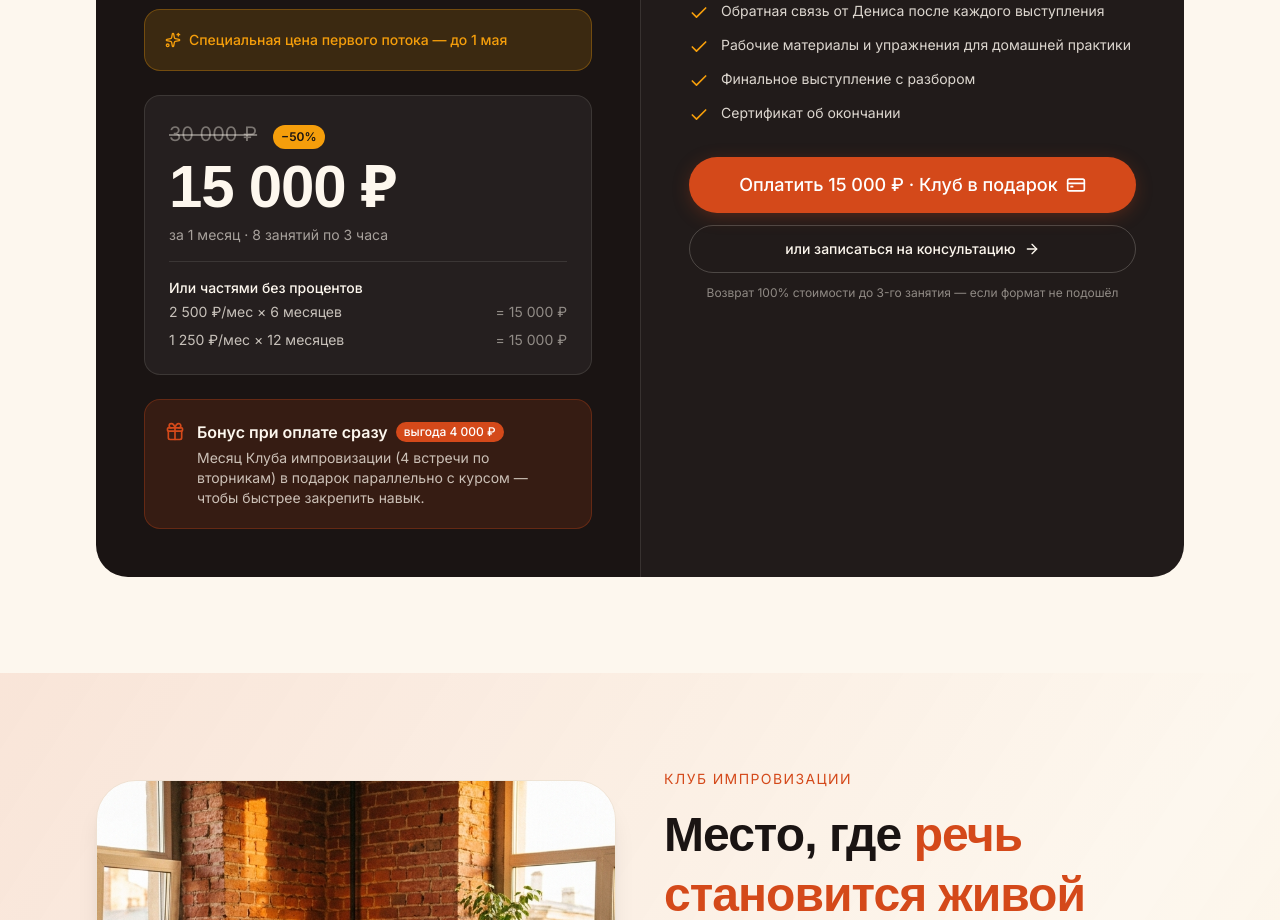
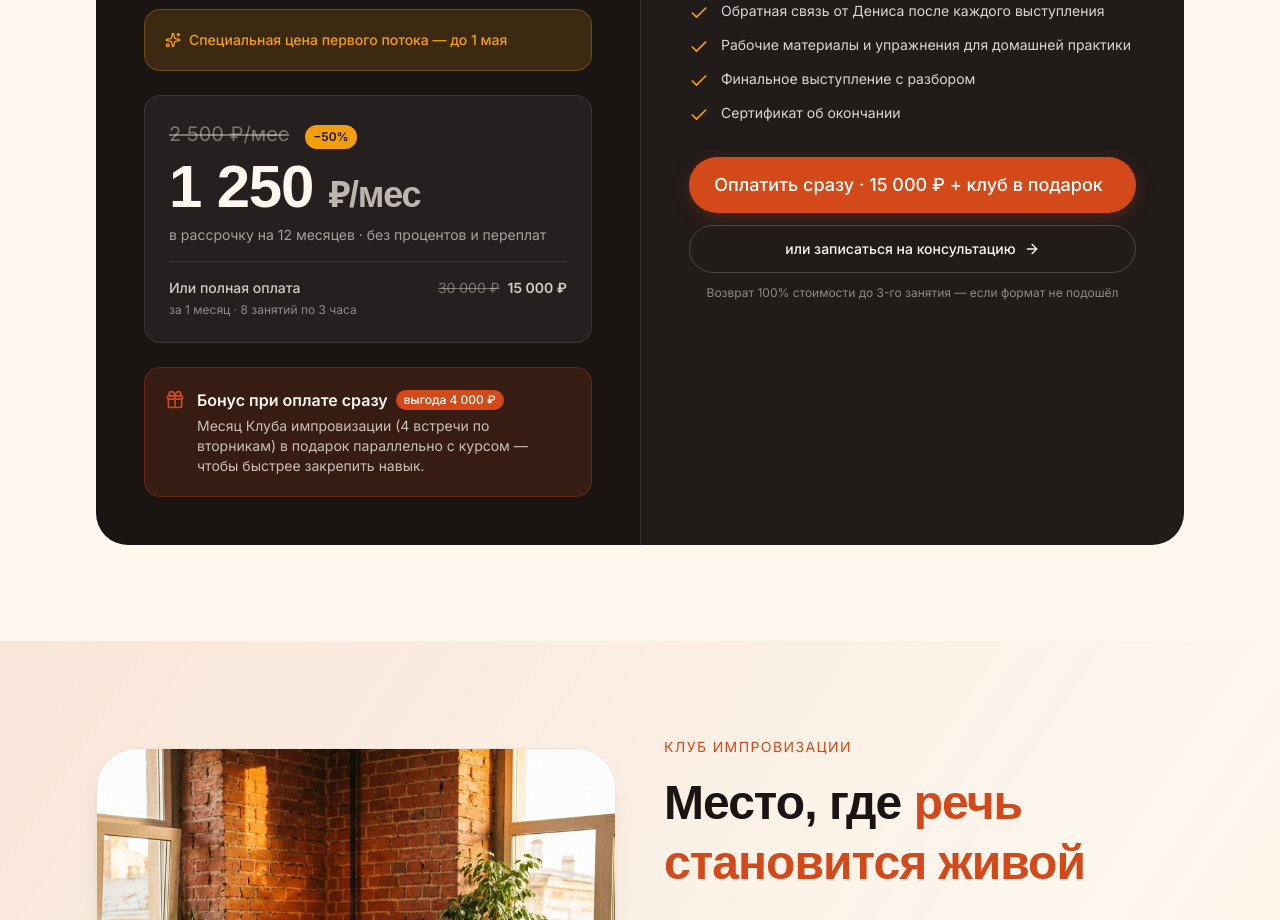
Before and after one commit to proektytelegram-alt/zhivaya-rech, a Next.js app: page / in a window 1280 px wide. Shown: the part 2740-3660 px from the top of the page. Built offline with nearby package versions, Linux system fonts and the light colour scheme; a web font is replaced by a local one.

Commit message:
feat: рассрочка 1 250 ₽/мес — главное число, полная цена вторична

```diff
--- a/src/components/sections/Program.tsx
+++ b/src/components/sections/Program.tsx
@@ -129,27 +129,30 @@ export function Program() {
               <div className="rounded-2xl bg-background/5 border border-background/10 p-6 mb-6">
                 <div className="flex items-baseline gap-4 mb-2">
                   <span className="text-background/40 line-through text-xl">
-                    30 000 ₽
+                    2 500 ₽/мес
                   </span>
                   <span className="text-xs bg-accent text-foreground font-semibold px-2 py-1 rounded-full">
                     −50%
                   </span>
                 </div>
-                <div className="font-display text-5xl md:text-6xl font-semibold mb-2">
-                  15 000 ₽
+                <div className="font-display text-5xl md:text-6xl font-semibold mb-2 leading-none">
+                  1 250 <span className="text-3xl md:text-4xl text-background/70">₽/мес</span>
                 </div>
                 <div className="text-background/60 text-sm mb-4">
-                  за 1 месяц · 8 занятий по 3 часа
+                  в рассрочку на 12 месяцев · без процентов и переплат
                 </div>
-                <div className="pt-4 border-t border-background/10 text-sm space-y-2">
-                  <div className="font-medium mb-1">Или частями без процентов</div>
-                  <div className="flex justify-between text-background/75">
-                    <span>2 500 ₽/мес × 6 месяцев</span>
-                    <span className="text-background/50">= 15 000 ₽</span>
+                <div className="pt-4 border-t border-background/10 text-sm space-y-1">
+                  <div className="flex justify-between text-background/80">
+                    <span className="font-medium">Или полная оплата</span>
+                    <span>
+                      <span className="text-background/40 line-through mr-2">
+                        30 000 ₽
+                      </span>
+                      <span className="font-semibold">15 000 ₽</span>
+                    </span>
                   </div>
-                  <div className="flex justify-between text-background/75">
-                    <span>1 250 ₽/мес × 12 месяцев</span>
-                    <span className="text-background/50">= 15 000 ₽</span>
+                  <div className="text-background/50 text-xs">
+                    за 1 месяц · 8 занятий по 3 часа
                   </div>
                 </div>
               </div>
@@ -200,7 +203,7 @@ export function Program() {
 
               <div className="space-y-3">
                 <PayButton productId="course-step1" className="w-full">
-                  Оплатить 15 000 ₽ · Клуб в подарок
+                  Оплатить сразу · 15 000 ₽ + клуб в подарок
                   <CreditCard className="h-5 w-5" />
                 </PayButton>
                 <a href="#contact" className="block">
```
